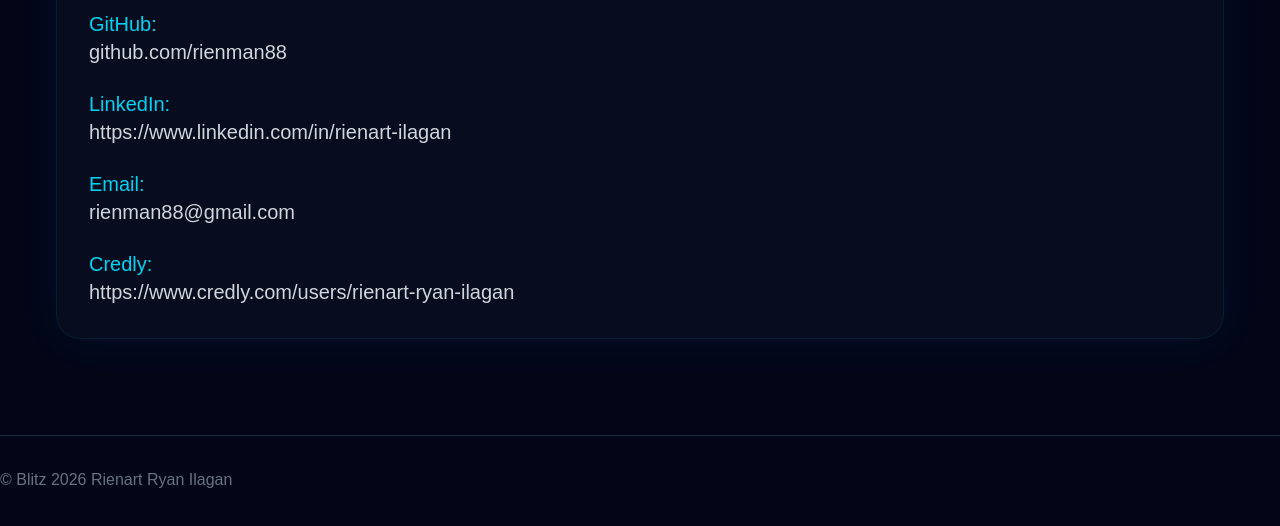
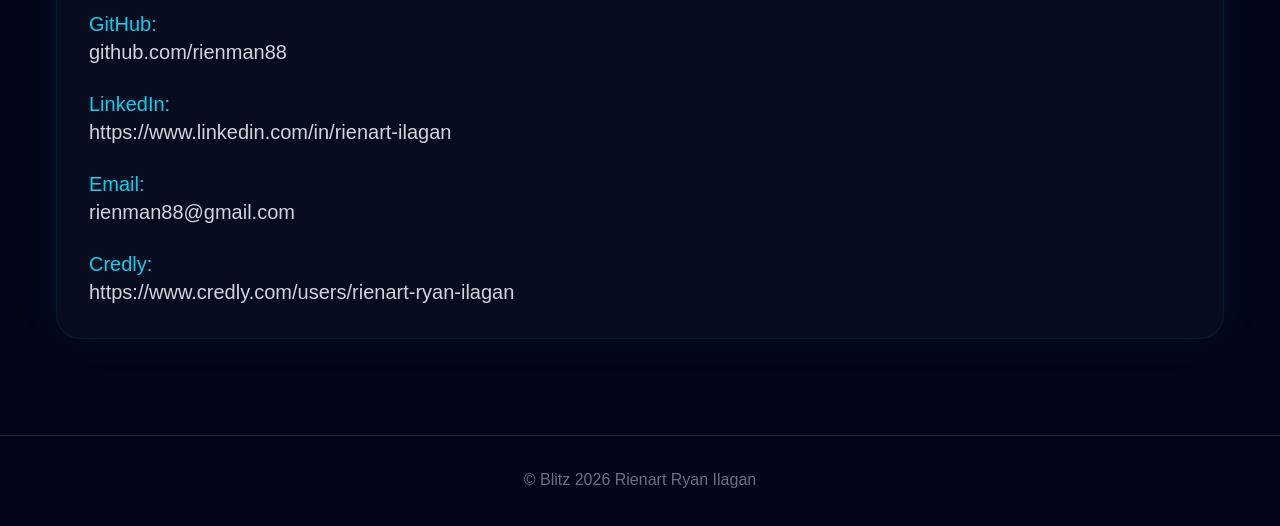
Before and after one commit to rienman88/blitz-portfolio, a Next.js app: page / in a window 1280 px wide. Shown: the part 6701-7227 px from the top of the page. Built offline with nearby package versions, Linux system fonts and the light colour scheme.

Commit message:
Update Footer component layout structure

```diff
--- a/components/layout/Footer.tsx
+++ b/components/layout/Footer.tsx
@@ -2,7 +2,7 @@ export default function Footer() {
   return (
     <footer className="border-t border-slate-800 py-8">
 
-      <div className="hidden md:flex justify-between text-center text-gray-500">
+      <div className="flex flex-col min-h-screen text-center text-gray-500">
 
         © Blitz 2026 Rienart Ryan Ilagan
 
```
